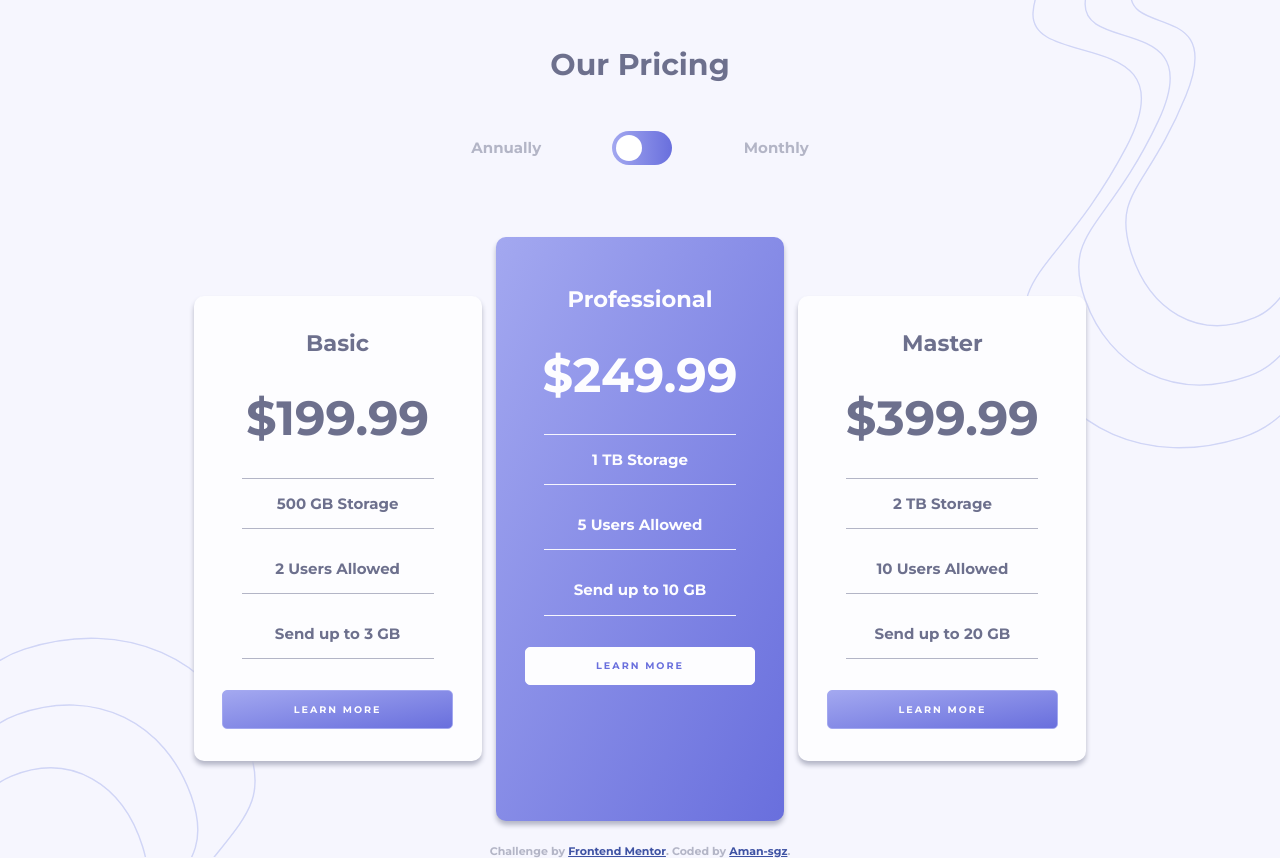
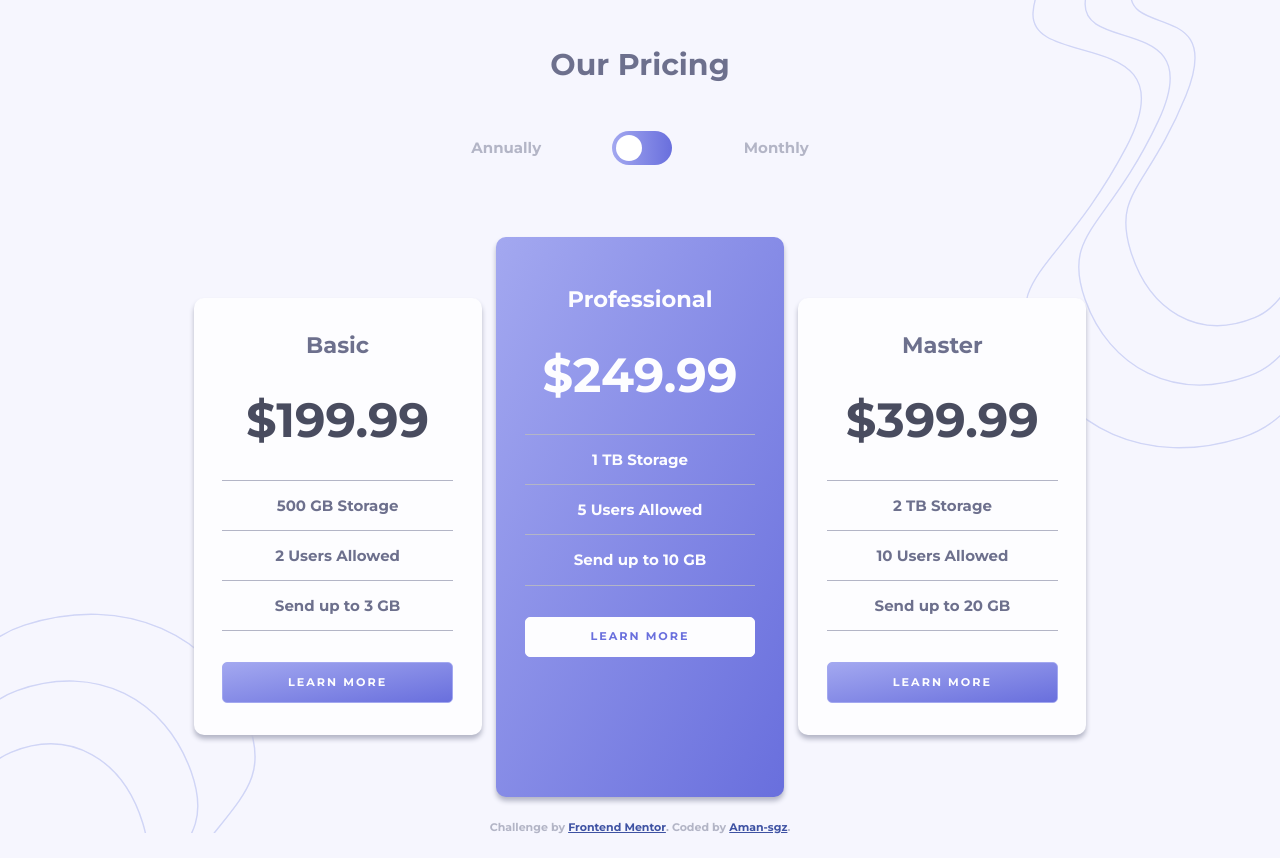
Before and after one commit to Aman-sgz/Pricing-Component-With-Toggle, a plain HTML site: page index.html in a window 1280 px wide. After the commit the page ends 834 px from the top, so only its background shows below. Drawn offline with Linux system fonts and the light colour scheme; files whose address does not match are found by name.

Commit message:
Refactoring details list

```diff
--- a/index.html
+++ b/index.html
@@ -32,9 +32,11 @@
       <h2 class="card__title">Basic</h2>
       <p class="card__price monthly">&dollar;19.99</p>
       <p class="card__price annually">&dollar;199.99</p>
-      <p>500 GB Storage</p>
-      <p>2 Users Allowed</p>
-      <p>Send up to 3 GB</p>
+      <ul class="card__list">
+        <li class="details">500 GB Storage</li>
+        <li class="details">2 Users Allowed</li>
+        <li class="details">Send up to 3 GB</li>
+      </ul>
       <button class="card__btn--blue">Learn More</button>
     </div>
 
@@ -42,9 +44,11 @@
       <h2 class="card-blue__title">Professional</h2>
       <p class="card-blue__price monthly">&dollar;24.99</p>
       <p class="card-blue__price annually">&dollar;249.99</p>
-      <p>1 TB Storage</p>
-      <p>5 Users Allowed</p>
-      <p>Send up to 10 GB</p>
+      <ul class="card__list">
+        <li class="details">1 TB Storage</li>
+        <li class="details">5 Users Allowed</li>
+        <li class="details">Send up to 10 GB</li>
+      </ul>
       <button class="card__btn--white">Learn More</button>
     </div>
 
@@ -52,9 +56,11 @@
       <h2 class="card__title">Master</h2>
       <p class="card__price monthly">&dollar;39.99</p>
       <p class="card__price annually">&dollar;399.99</p>
-      <p>2 TB Storage</p>
-      <p>10 Users Allowed</p>
-      <p>Send up to 20 GB</p>
+      <ul class="card__list">
+        <li class="details">2 TB Storage</li>
+        <li class="details">10 Users Allowed</li>
+        <li class="details">Send up to 20 GB</li>
+      </ul>
       <button class="card__btn--blue">Learn More</button>
     </div>
   </div>
--- a/styles/styles.scss
+++ b/styles/styles.scss
@@ -102,7 +102,7 @@ body {
         padding-top: 2rem;
         margin-left: -10%;
         margin-right: -10%;
-        height: 73vh;
+        height: 70vh;
         z-index: 100;
     }
 }
@@ -111,11 +111,11 @@ body {
     color: $grayish_blue;
 }
 
-/*
+/* Prices
 ------------------------------------------------------------------------------  */
 .card__price {
     font-size: 3rem;
-    color: $grayish_blue;
+    color: $dark_grayish_blue;
     margin: 1rem;
 }
 
@@ -127,38 +127,19 @@ body {
 
 /* Details
 ---------------------------------------------------------------------------------*/
-.card p:nth-child(4) {
+.card__list {
+    list-style-type: none;
     border-top: 1px solid $light_grayish_blue;
-    border-bottom: 1px solid $light_grayish_blue;
-    padding: 1rem;
-    width: 75%;
+    padding: 0;
     text-align: center;
+    width: 90%;
+
+    .details{
+        border-bottom: 1px solid $light_grayish_blue;
+        margin: 0 auto;
+        padding: 1rem;
+        }
 }
-
-.card p:nth-last-child(-n+3) {
-    border-bottom: 1px solid $light_grayish_blue;
-    margin-top: 0;
-    padding: 1rem;
-    width: 75%;
-    text-align: center;
-}
-
-.card-blue p:nth-child(4) {
-    border-top: 1px solid $very_light_grayish_blue;
-    border-bottom: 1px solid $very_light_grayish_blue;
-    padding: 1rem;
-    width: 75%;
-    text-align: center;
-}
-
-.card-blue p:nth-last-child(-n+3) {
-    border-bottom: 1px solid $very_light_grayish_blue;
-    margin-top: 0;
-    padding: 1rem;
-    width: 75%;
-    text-align: center;
-}
-
 
 // Classes for toggle
 .card .monthly {
@@ -177,7 +158,7 @@ body {
 ---------------------------------------------------------------------------------*/
 .card__btn--white,
 .card__btn--blue {
-    font-size: 0.6rem;
+    font-size: 0.7rem;
     font-weight: bold;
     letter-spacing: 2px;
     border-radius: 5px;
```
Also changed, not shown: styles/styles.css, 1 other file.
